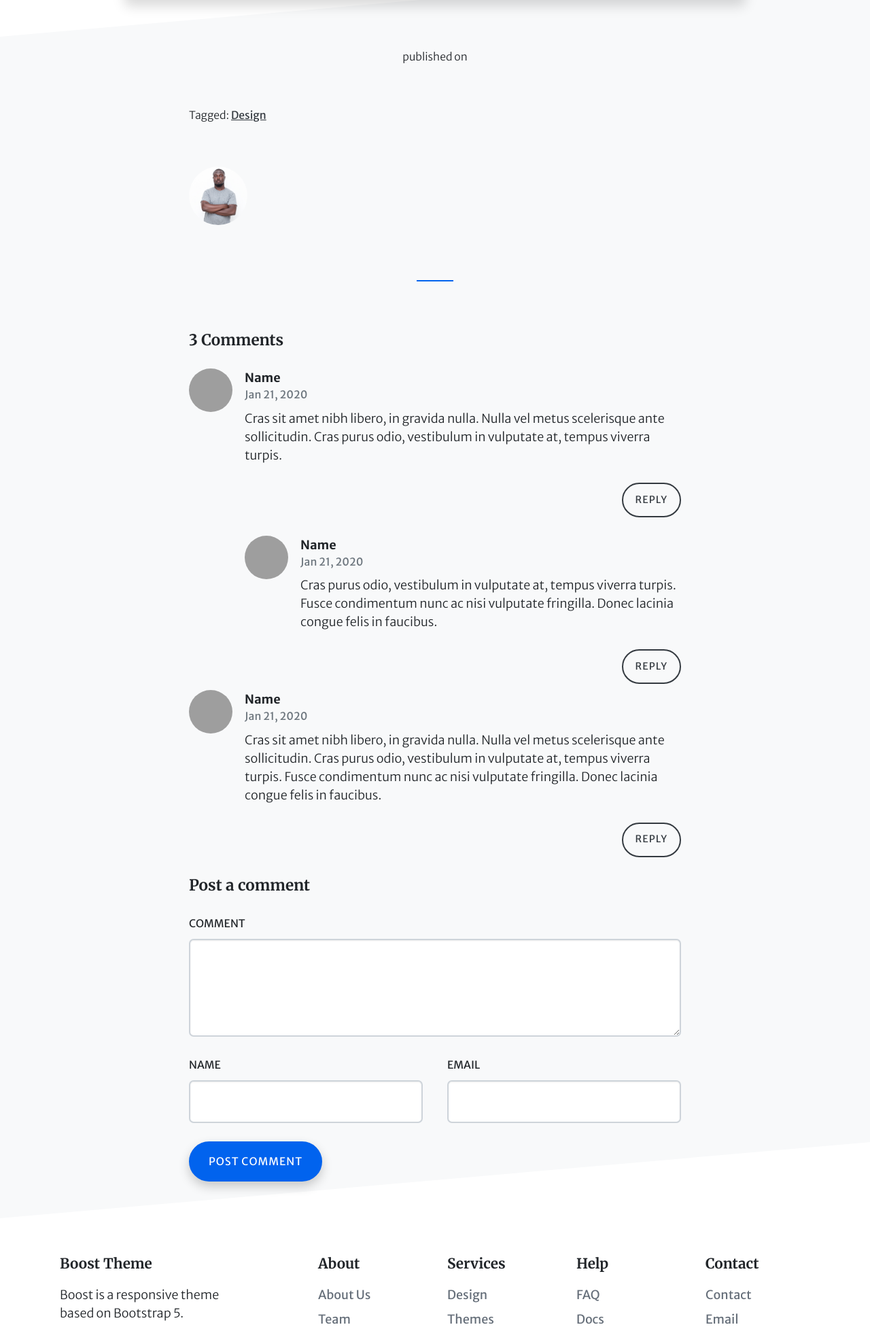
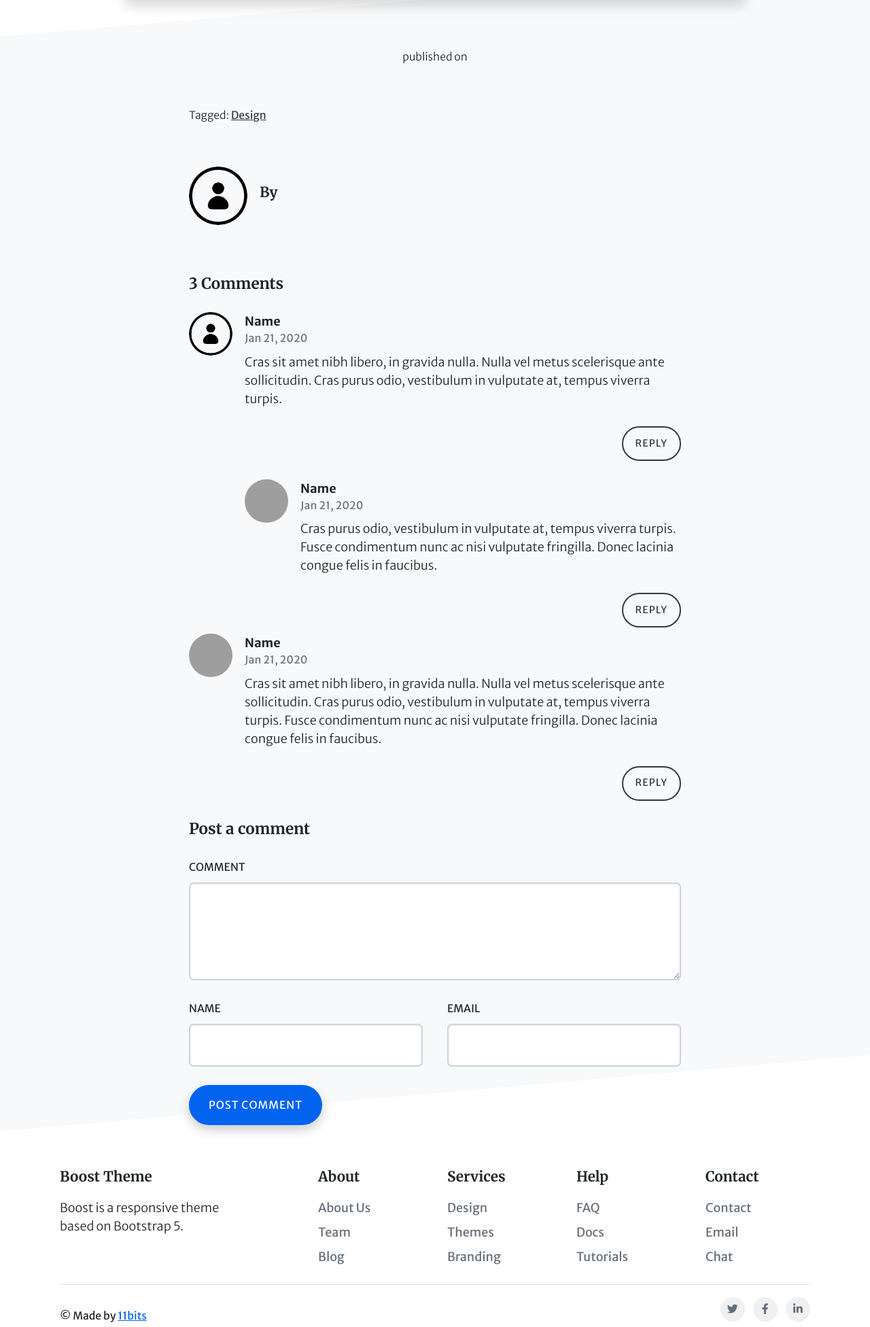
Before and after one commit to louis-agyapong/djangoplayground, a Django app: template templates/blog/post_detail.html in a window 1280 px wide. Shown: the part 607-2559 px from the top of the page at 68% size. Run offline with Django 3.2, Linux system fonts and the light colour scheme; the template is opened without the code that fills it, so the values that code supplies are empty; parts of the project's set-up code (start-up, migrations or seed data) failed here and were passed over; some libraries are stand-ins or nearby versions; grey boxes are pictures that could not be loaded.

Commit message:
author avatar

```diff
--- a/templates/blog/post_detail.html
+++ b/templates/blog/post_detail.html
@@ -44,27 +44,26 @@
               <div class="flex-shrink-0">
                 <img
                   class="avatar avatar-lg"
-                  src="{% static 'img/py.jpg' %}"
+                  src="{% static 'img/avatar.png' %}"
                   alt="{{post.author.username}}"
                 />
               </div>
               <div class="flex-grow-1 ms-3">
-                <h3 class="h5 mb-2">{{post.author.username|title}}</h3>
+                <h3 class="h5 mb-2">By {{post.author.username|title}}</h3>
               </div>
             </div>
           </article>
 
-          <div class="divider mx-auto"></div>
 
           <!-- Comments -->
-          <div class="py-5">
+          <div class="py-2">
             <h2 class="h4 mb-4">3 Comments</h2>
             <div class="mb-4">
               <div class="d-flex mb-2">
                 <div class="flex-shrink-0">
                   <img
                     class="avatar avatar-md mb-3"
-                    src="assets/img/renee-sims.jpg"
+                    src="{% static 'img/avatar.png' %}"
                     alt="Author avatar"
                   />
                 </div>
```
Also changed, not shown: static/img/avatar.png (added).
